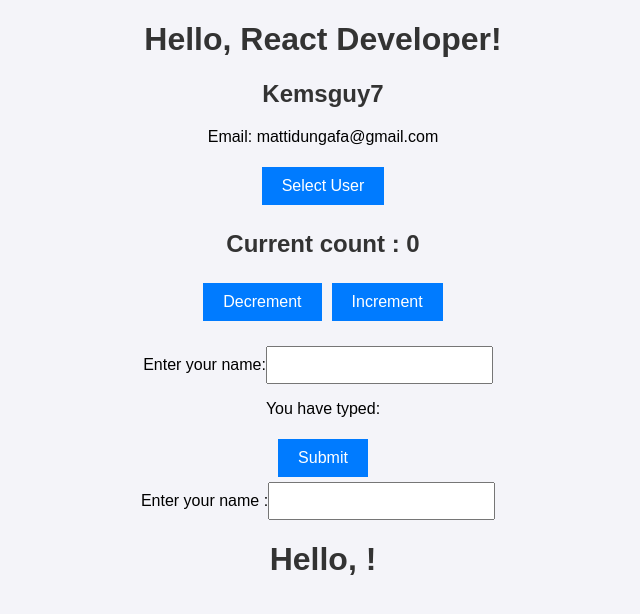
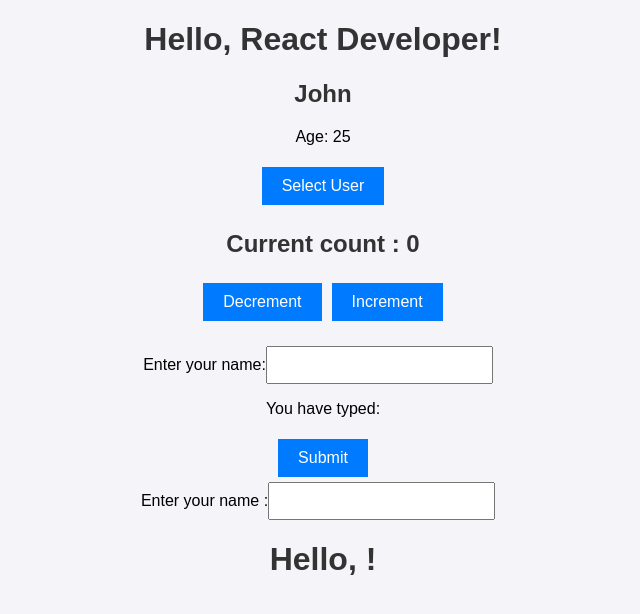
Before and after one commit to kemsguy7/react-ts-snippets, a React (Create React App) app: page / in a window 1280 px wide. Shown: the top 614 px of the page, without its empty margins (317-957 px from the left). Built offline with nearby package versions, Linux system fonts and the light colour scheme.

Commit message:
updates: folder restructuring and started working with the UserCard component

```diff
--- a/src/App.tsx
+++ b/src/App.tsx
@@ -1,8 +1,8 @@
 import React from 'react';
-import Counter from './Counter';
-import NameForm from './NameForm';
-import NameApp from './nameInput';
-import UserCard from './UserCard';
+import Counter from './components/chap2/Counter';
+import NameForm from './components/chap2/NameForm';
+import NameApp from './components/chap2/nameInput';
+import UserCard from './components/chap2/UserCard';
 import './App.css';
 
 interface GreetingProps {
@@ -22,7 +22,8 @@ const App: React.FC = () => {
   return (
     <div>
       <Greeting name='React Developer' />
-      <UserCard user={user} onClick={handleUserClick} />
+      {/* <UserCard user={user} onClick={handleUserClick} /> */}
+      <UserCard />
       <Counter />
       <NameForm />
       <NameApp />
--- a/src/UserCard.tsx
+++ /dev/null
@@ -1,23 +0,0 @@
-import React from 'react';
-interface User {
-  id: number;
-  name: string;
-  email: string;
-}
-
-interface UserCardProps {
-  user: User;
-  onClick: (id: number) => void;
-}
-
-const UserCard: React.FC<UserCardProps> = ({ user, onClick }) => {
-  return (
-    <div>
-      <h2> {user.name} </h2>
-      <p> Email: {user.email}</p>
-      <button onClick={() => onClick(user.id)}>Select User </button>
-    </div>
-  );
-};
-
-export default UserCard;
--- /dev/null
+++ b/src/components/chap2/UserCard.tsx
@@ -0,0 +1,33 @@
+import React, { useState } from 'react';
+// interface User {
+//   id: number;
+//   name: string;
+//   email: string;
+// }
+interface User {
+  age: number;
+  name: string;
+}
+
+// interface UserCardProps {
+//   user: User;
+//   onClick: (id: number) => void;
+// }
+
+const UserCard: React.FC = () => {
+  const [user, setUser] = useState<User>({ name: 'John', age: 25 });
+
+  const updateUserAge = () => {
+    setUser({ ...user, age: user.age + 1 });
+  };
+
+  return (
+    <div>
+      <h2> {user.name} </h2>
+      <p> Age: {user.age}</p>
+      <button onClick={updateUserAge}>Select User </button>
+    </div>
+  );
+};
+
+export default UserCard;
```
Also changed, not shown: src/setupTests.ts (deleted, +0 -5 lines), src/components/chap2/Counter.tsx (renamed from src/Counter.tsx), src/components/chap2/NameForm.tsx (renamed from src/NameForm.tsx), src/components/chap2/nameInput.tsx (renamed from src/nameInput.tsx), src/components/chap2/synth.tsx (added), 1 other file (tests, documents, lock files or other folders).
